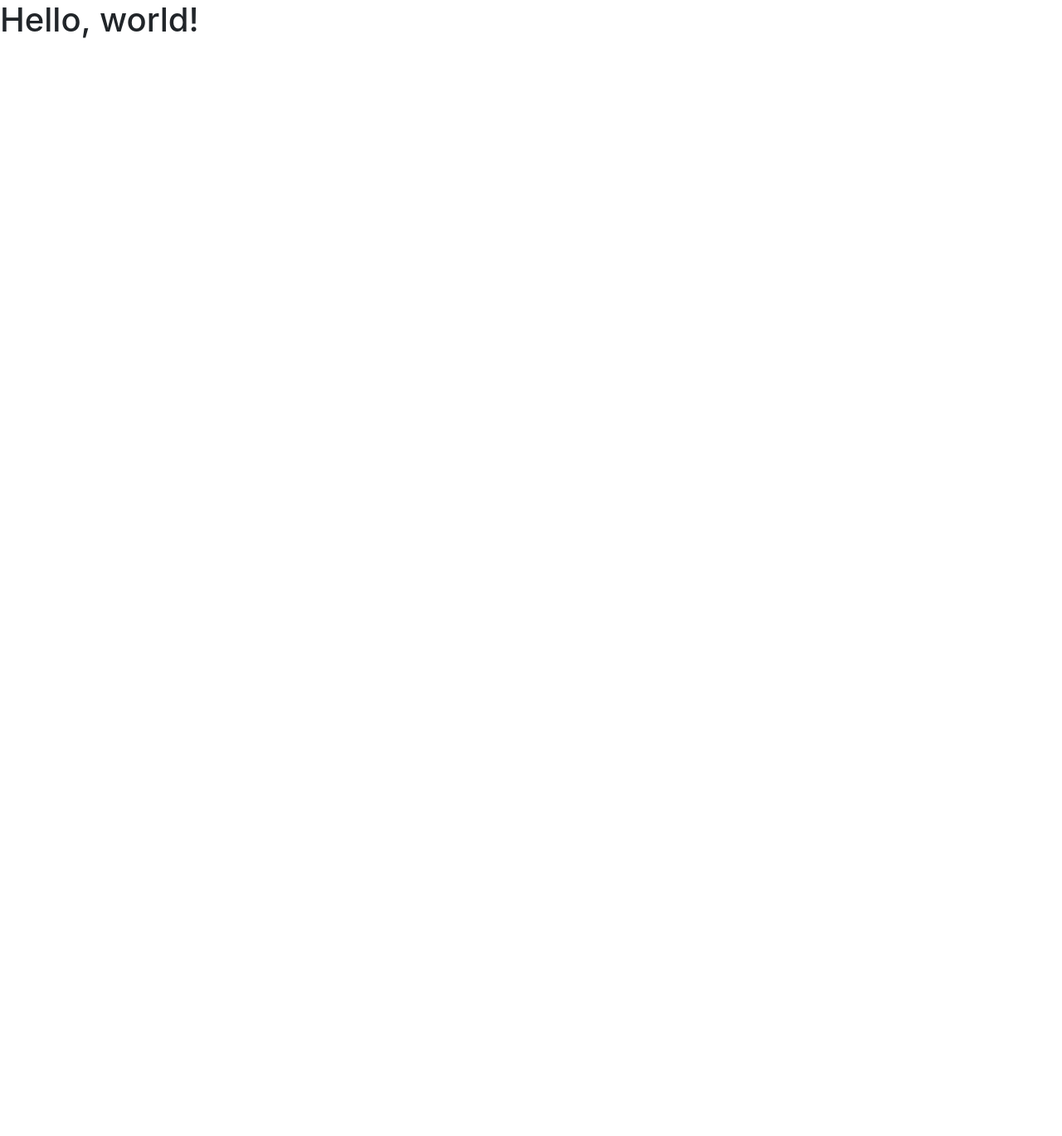
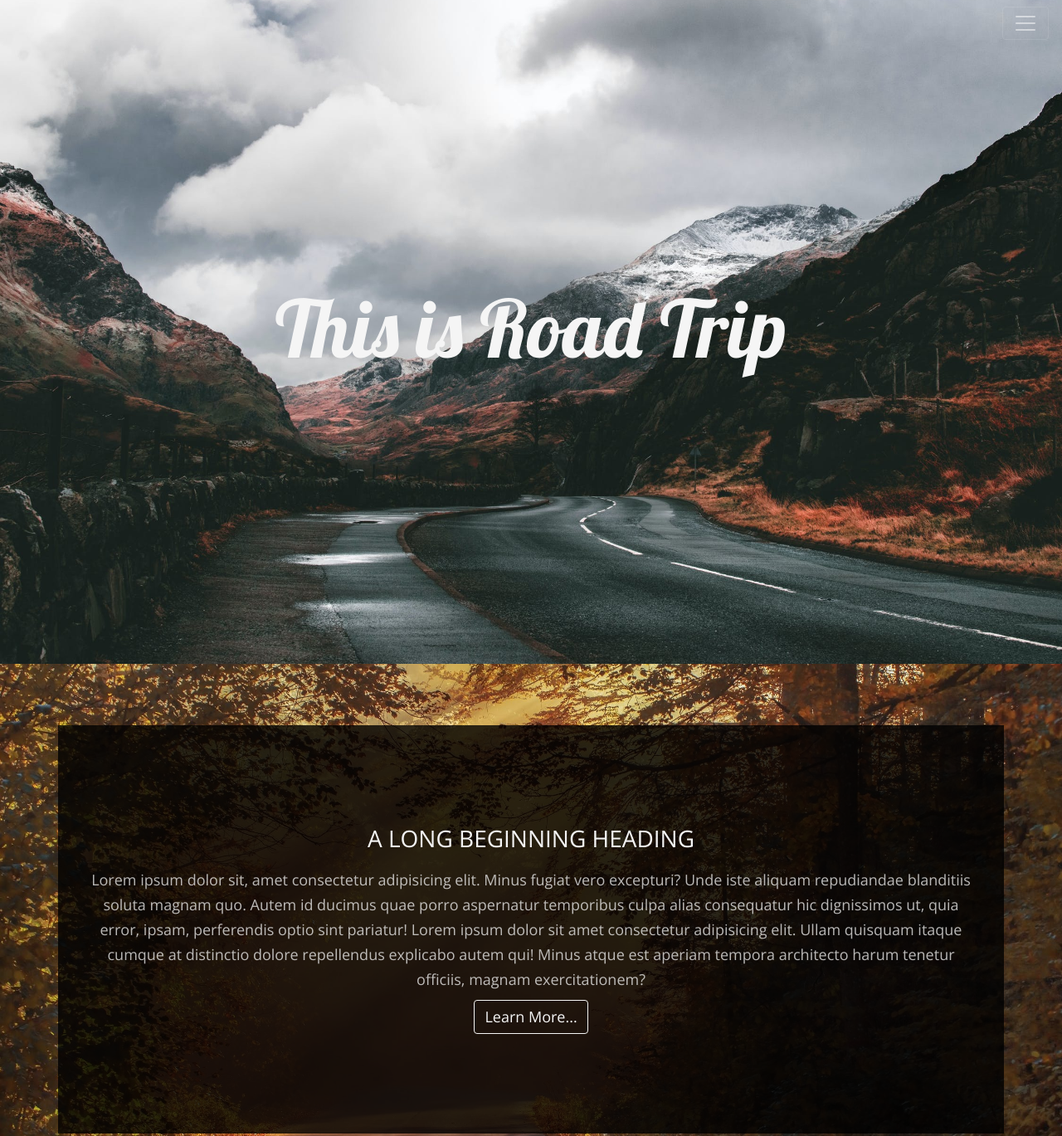
Before and after one commit to Zicky78/parallax-practice, a plain HTML site: page index.html in a window 1280 px wide. Shown: the top 1369 px of the page at 83% size. Before the commit the page ends 800 px from the top, so only its background shows below. Drawn offline with nearby package versions, Linux system fonts and the light colour scheme.

Commit message:
completed take-home challenge with parallax

```diff
--- a/css/styles.css
+++ b/css/styles.css
@@ -0,0 +1,86 @@
+@import url('https://fonts.googleapis.com/css2?family=Lobster&family=Open+Sans&display=swap');
+
+* {
+	margin: 0;
+	padding: 0;
+	box-sizing: border-box;
+}
+
+body {
+	font-family: 'Open Sans';
+}
+
+.nav_bar {
+	background-color: rgba(0, 0, 0, 0);
+}
+
+h1 {
+	font-family: 'Lobster';
+	font-size: 96px;
+	color: whitesmoke;
+}
+
+.jumbo_tron {
+	background-color: rgb(51, 51, 51);
+	margin: 0;
+}
+
+.parallax {
+	background-position: center;
+	background-repeat: no-repeat;
+	background-attachment: fixed;
+	background-size: cover;
+}
+
+.photo_1 {
+	background-image: url(../img/photo1.jpeg);
+	height: 100vh;
+}
+
+.photo_2 {
+	background-image: url(../img/photo2.jpeg);
+}
+
+.photo_3 {
+	background-image: url(../img/photo3.jpeg);
+}
+
+.photo_4 {
+	background-image: url(../img/photo4.jpeg);
+}
+
+.photo_5 {
+	background-image: url(../img/photo5.jpeg);
+}
+
+.photo_2,
+.photo_3,
+.photo_4,
+.photo_5 {
+	height: 80vh;
+}
+
+.bg_opaque {
+	background-color: rgba(0, 0, 0, 0.8);
+	padding: 120px 30px;
+}
+
+.bg_opaque button {
+	color: whitesmoke;
+	border: 1px solid rgb(245, 245, 245);
+	font-size: 18px;
+	font-weight: 300;
+}
+
+.bg_opaque p {
+	font-size: 18px;
+	line-height: 30px;
+	color: rgba(245, 245, 245, 0.74);
+	margin: 10px 0px;
+}
+
+.bg_opaque h4 {
+	font-size: 28px;
+	font-weight: 300;
+	color: whitesmoke;
+}
--- a/index.html
+++ b/index.html
@@ -13,7 +13,89 @@
     <title>Hello, world!</title>
   </head>
   <body>
-    <h1>Hello, world!</h1>
+   <div class="container-fluid m-0 p-0 h-100">
+
+    <header>
+      <div class="fixed-top">
+        <div class="collapse" id="navbarToggleExternalContent">
+          <div class="bg-dark p-4">
+            <h5 class="text-white h4">Hi Jacque!</h5>
+
+          </div>
+        </div>
+        <nav class="navbar navbar-dark nav_bar d-flex justify-content-end">
+          <button class="navbar-toggler" type="button" data-toggle="collapse" data-target="#navbarToggleExternalContent" aria-controls="navbarToggleExternalContent" aria-expanded="false" aria-label="Toggle navigation">
+            <span class="navbar-toggler-icon"></span>
+          </button>
+        </nav>
+      </div>
+    </header>
+
+    <section>
+      <div class="jumbotron jumbotron-fluid jumbo_tron parallax photo_1">
+        <div class="container d-flex flex-column justify-content-center align-items-center h-100">
+          <h1 class="">This is Road Trip</h1>
+
+        </div>
+      </div>
+    </div>
+    </section>
+
+    <section>
+      <div class="parallax photo_2 ">
+        <div class="container h-100 d-flex flex-column justify-content-center align-items-center">
+          <div class="row ">
+            <div class="col-md-12 bg_opaque d-flex flex-column justify-content-center align-items-center text-center">
+              <h4>A LONG BEGINNING HEADING</h4>
+              <p>Lorem ipsum dolor sit, amet consectetur adipisicing elit. Minus fugiat vero excepturi? Unde iste aliquam repudiandae blanditiis soluta magnam quo. Autem id ducimus quae porro aspernatur temporibus culpa alias consequatur hic dignissimos ut, quia error, ipsam, perferendis optio sint pariatur! Lorem ipsum dolor sit amet consectetur adipisicing elit. Ullam quisquam itaque cumque at distinctio dolore repellendus explicabo autem qui! Minus atque est aperiam tempora architecto harum tenetur officiis, magnam exercitationem?</p>
+              <button class="btn btn_opaque">Learn More...</button>
+            </div>
+          </div>
+        </div>
+      </div>
+    </section>
+
+    <section>
+      <div class="parallax photo_3 ">
+        <div class="container h-100 d-flex flex-column justify-content-center align-items-center">
+          <div class="row ">
+            <div class="col-md-12 bg_opaque d-flex flex-column justify-content-center align-items-center text-center">
+              <h4>A LONG BEGINNING HEADING</h4>
+              <p>Lorem ipsum dolor sit, amet consectetur adipisicing elit. Minus fugiat vero excepturi? Unde iste aliquam repudiandae blanditiis soluta magnam quo. Autem id ducimus quae porro aspernatur temporibus culpa alias consequatur hic dignissimos ut, quia error, ipsam, perferendis optio sint pariatur! Lorem ipsum dolor sit amet consectetur adipisicing elit. Ullam quisquam itaque cumque at distinctio dolore repellendus explicabo autem qui! Minus atque est aperiam tempora architecto harum tenetur officiis, magnam exercitationem?</p>
+              <button class="btn btn_opaque">Learn More...</button>
+            </div>
+          </div>
+        </div>
+      </div>
+    </section>
+
+    <section>
+      <div class="parallax photo_4 ">
+        <div class="container h-100 d-flex flex-column justify-content-center align-items-center">
+          <div class="row ">
+            <div class="col-md-12 bg_opaque d-flex flex-column justify-content-center align-items-center text-center">
+              <h4>A LONG BEGINNING HEADING</h4>
+              <p>Lorem ipsum dolor sit, amet consectetur adipisicing elit. Minus fugiat vero excepturi? Unde iste aliquam repudiandae blanditiis soluta magnam quo. Autem id ducimus quae porro aspernatur temporibus culpa alias consequatur hic dignissimos ut, quia error, ipsam, perferendis optio sint pariatur! Lorem ipsum dolor sit amet consectetur adipisicing elit. Ullam quisquam itaque cumque at distinctio dolore repellendus explicabo autem qui! Minus atque est aperiam tempora architecto harum tenetur officiis, magnam exercitationem?</p>
+              <button class="btn btn_opaque">Learn More...</button>
+            </div>
+          </div>
+        </div>
+      </div>
+    </section>
+
+    <section>
+      <div class="parallax photo_5 ">
+        <div class="container h-100 d-flex flex-column justify-content-center align-items-center">
+          <div class="row ">
+            <div class="col-md-12 bg_opaque d-flex flex-column justify-content-center align-items-center text-center">
+              <h4>A LONG BEGINNING HEADING</h4>
+              <p>Lorem ipsum dolor sit, amet consectetur adipisicing elit. Minus fugiat vero excepturi? Unde iste aliquam repudiandae blanditiis soluta magnam quo. Autem id ducimus quae porro aspernatur temporibus culpa alias consequatur hic dignissimos ut, quia error, ipsam, perferendis optio sint pariatur! Lorem ipsum dolor sit amet consectetur adipisicing elit. Ullam quisquam itaque cumque at distinctio dolore repellendus explicabo autem qui! Minus atque est aperiam tempora architecto harum tenetur officiis, magnam exercitationem?</p>
+              <button class="btn btn_opaque">Learn More...</button>
+            </div>
+          </div>
+        </div>
+      </div>
+    </section>
 
 
 
```
Also changed, not shown: img/photo1.jpeg (added), img/photo2.jpeg (added), img/photo3.jpeg (added), img/photo4.jpeg (added), img/photo5.jpeg (added).
